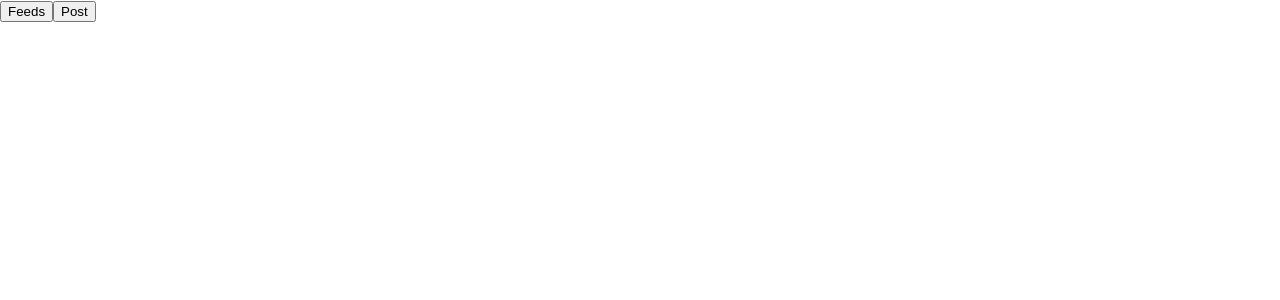
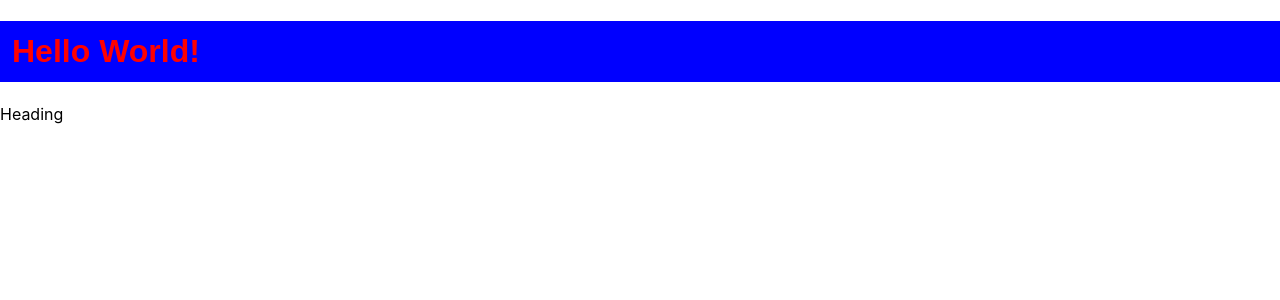
Before and after one commit to srivalli33/lyrosreact, a React (Create React App) app: page / in a window 1280 px wide. Shown: the top 300 px of the page. Built offline with nearby package versions, Linux system fonts and the light colour scheme.

Commit message:
Added Class Component and Internal Style

```diff
--- /dev/null
+++ b/src/App18.js
@@ -0,0 +1,17 @@
+import React from "react";
+
+export default function App18() {
+  const myStyle = {
+    color: "red",
+    backgroundColor: "Blue",
+    padding: "12px",
+    fontFamily: "Sans-Serif",
+  };
+  return (
+    <>
+      <h1 style={myStyle}>Hello World!</h1>
+      <p>Heading</p>
+    </>
+  );
+  return <div>App18</div>;
+}
--- a/src/index.js
+++ b/src/index.js
@@ -1,11 +1,11 @@
 import React from "react";
 import ReactDOM from "react-dom/client";
 import "./index.css";
-import App16 from "./App16";
+import App18 from "./App18";
 
 const root = ReactDOM.createRoot(document.getElementById("root"));
 root.render(
   <>
-    <App16 />
+    <App18 />
   </>
 );
```
Also changed, not shown: src/App17.js (added, +9 -0 lines).
